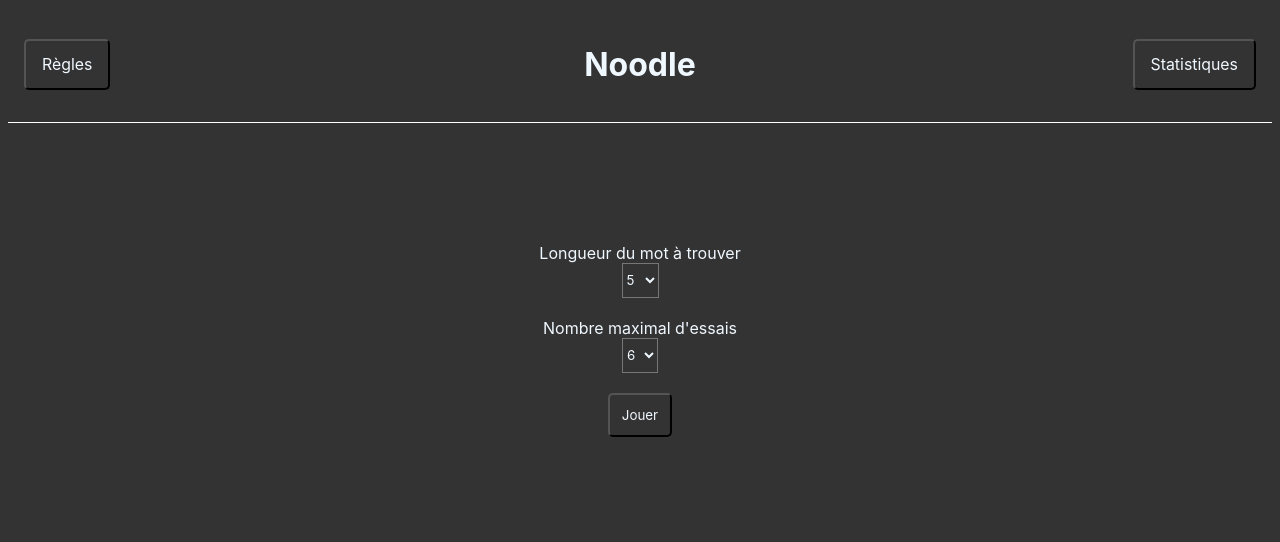
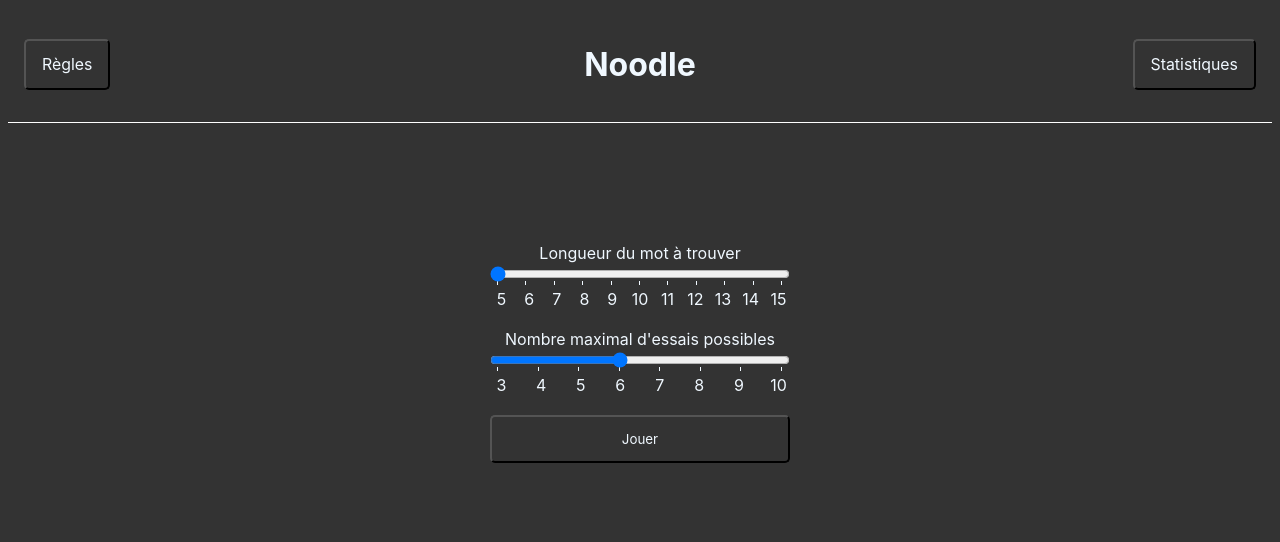
Before and after one commit to Daemiryon/Wordle_solver, a Flask app: page /newGame in a window 1280 px wide. Shown: the top 542 px of the page. Run offline with Flask 2, Linux system fonts and the light colour scheme; the visitor is signed in with stand-in values (Sample User, id 1); data comes from the database, SQL or seed files in the repository.

Commit message:
Parameters page, type range of input for wordLength and maxTry + css

```diff
--- a/appli/static/styles/assets/css/parameters.css
+++ b/appli/static/styles/assets/css/parameters.css
@@ -1,6 +1,7 @@
 #parameters{
     margin: auto;
-    width: 220px;
+    width: 300px;
+    height: 300px;
     position: relative;
     top: 120px;
 }
@@ -9,6 +10,9 @@
     flex-direction: column;
 }
 .form_item {
+    display: flex;
+    flex-direction: column;
+    justify-content: center;
     margin-bottom: 20px;
     text-align: center;
 }
@@ -16,6 +20,21 @@
     height: 35px;
 }
 .form_item input {
-    padding: 12px;
+    width: 300px;
     border-radius: 5px;
+    margin: 0;
 }
+datalist {
+    width: 300px;
+    display: flex;
+    flex-direction: row;
+    justify-content: space-between;
+}
+.case {
+    width: 23px;
+    padding: 0px;
+    content: '';
+}
+#play {
+    padding: 14px 16px;
+}
--- a/appli/templates/parameters.html
+++ b/appli/templates/parameters.html
@@ -6,32 +6,26 @@
 
             <div class="form_item">
                 <label>Longueur du mot à trouver</label>
-                <select name="wordlength">
+                <div><input name="wordlength" type="range" list="wordLengthTickmarks" min="5" max="15" step="1" value="5"></div>
+                <datalist id="wordLengthTickmarks">
                     {% for elem in WORDLENGTHPOSSIBILITIES %}
-                        {% if elem == 5 %}
-                            <option selected value="{{elem}}">{{elem}}</option>
-                        {% else %}
-                            <option value="{{elem}}">{{elem}}</option>
-                        {% endif %}
+                        <option class="case" value="{{elem}}" label="{{elem}}"></option>
                     {% endfor %}
-                </select>
+                </datalist>
             </div>
 
             <div class="form_item">
-                <label>Nombre maximal d'essais</label>
-                <select name="maxtry">
+                <label>Nombre maximal d'essais possibles</label>
+                <div><input name="maxtry" type="range" list="maxTryTickmarks" min="3" max="10" step="1" value="6"></div>
+                <datalist id="maxTryTickmarks">
                     {% for elem in MAXTRYPOSSIBILITIES %}
-                        {% if elem == 6 %}
-                            <option selected value="{{elem}}">{{elem}}</option>
-                        {% else %}
-                            <option value="{{elem}}">{{elem}}</option>
-                        {% endif %}
+                        <option class="case" value="{{elem}}" label="{{elem}}"></option>
                     {% endfor %}
-                </select>
+                </datalist>
             </div>
 
             <div class="form_item">
-                <input type="submit" value="Jouer">
+                <input type="submit" id="play" value="Jouer">
             </div>
 
         </div>
```
